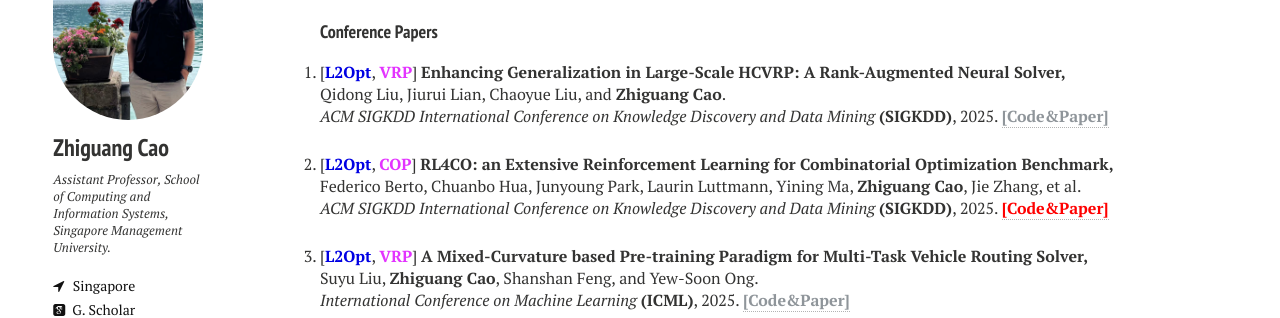
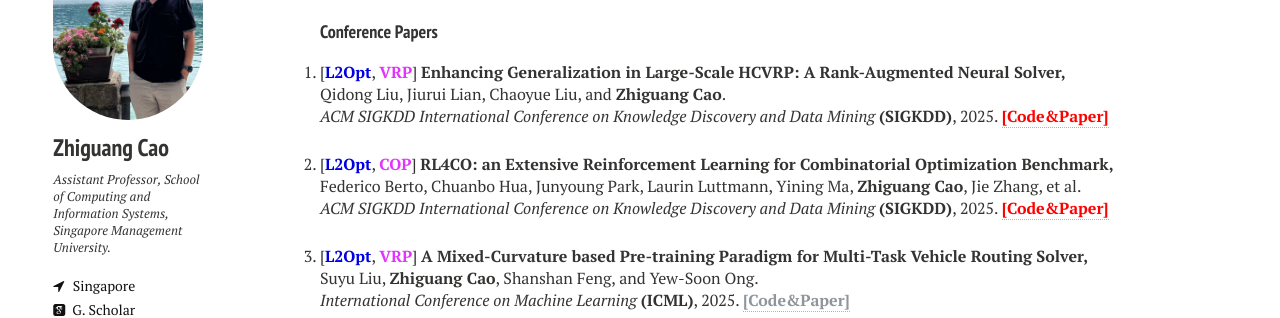
Before and after one commit to zhiguangcaosg/zhiguangcaosg.github.io, a Jekyll site: the page built from publications.md, in a window 1280 px wide. Shown: the part 158-476 px from the top of the page. Built offline with Jekyll 4.4.1, drawn with Linux system fonts in a browser that asks for light colours; nearby versions of some CDN libraries.

Commit message:
Update publications.html

```diff
--- a/_layouts/publications.html
+++ b/_layouts/publications.html
@@ -94,7 +94,7 @@ div.bibtex pre { font-size: 75%; overflow: auto;  width: 100%; padding: 0em 0em;
 <p>
 [<font color="#0000E3"><b>L2Opt</b></font>, <font color="#E333FF"><b>VRP</b></font>] <b>Enhancing Generalization in Large-Scale HCVRP: A Rank-Augmented Neural Solver,</b>
 <br> Qidong Liu, Jiurui Lian, Chaoyue Liu, and <b>Zhiguang Cao</b>.<br>
-<i>ACM SIGKDD International Conference on Knowledge Discovery and Data Mining</i> <b>(SIGKDD)</b>, 2025. <a href="https://zhiguangcaosg.github.io/publications/"> <font color="#8F959A"><b>[Code&Paper]</b> </font></a>
+<i>ACM SIGKDD International Conference on Knowledge Discovery and Data Mining</i> <b>(SIGKDD)</b>, 2025. <a href="https://github.com/WoDeLss/RAML-HCVRP" target="_blank"> <font color="#FF0000"><b>[Code&Paper]</b> </font></a>
 </p>
 </li>
 
```
